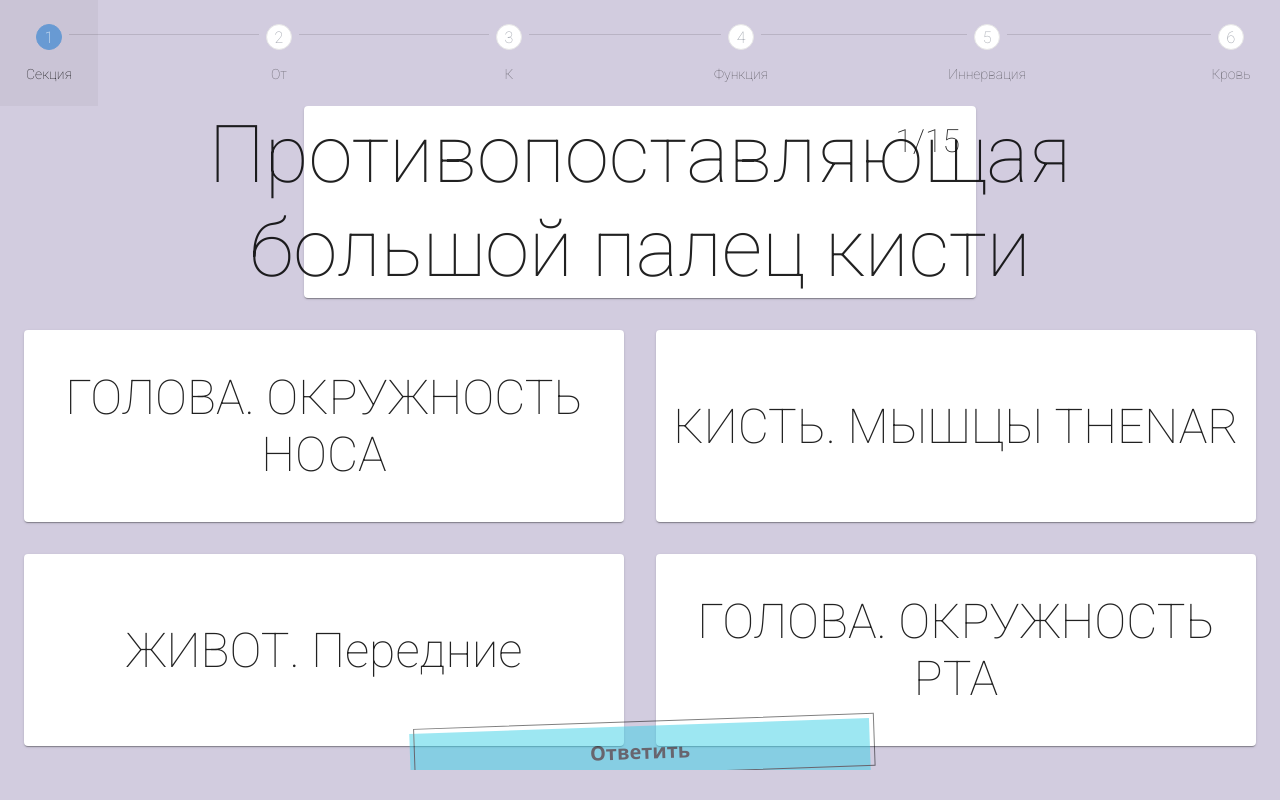
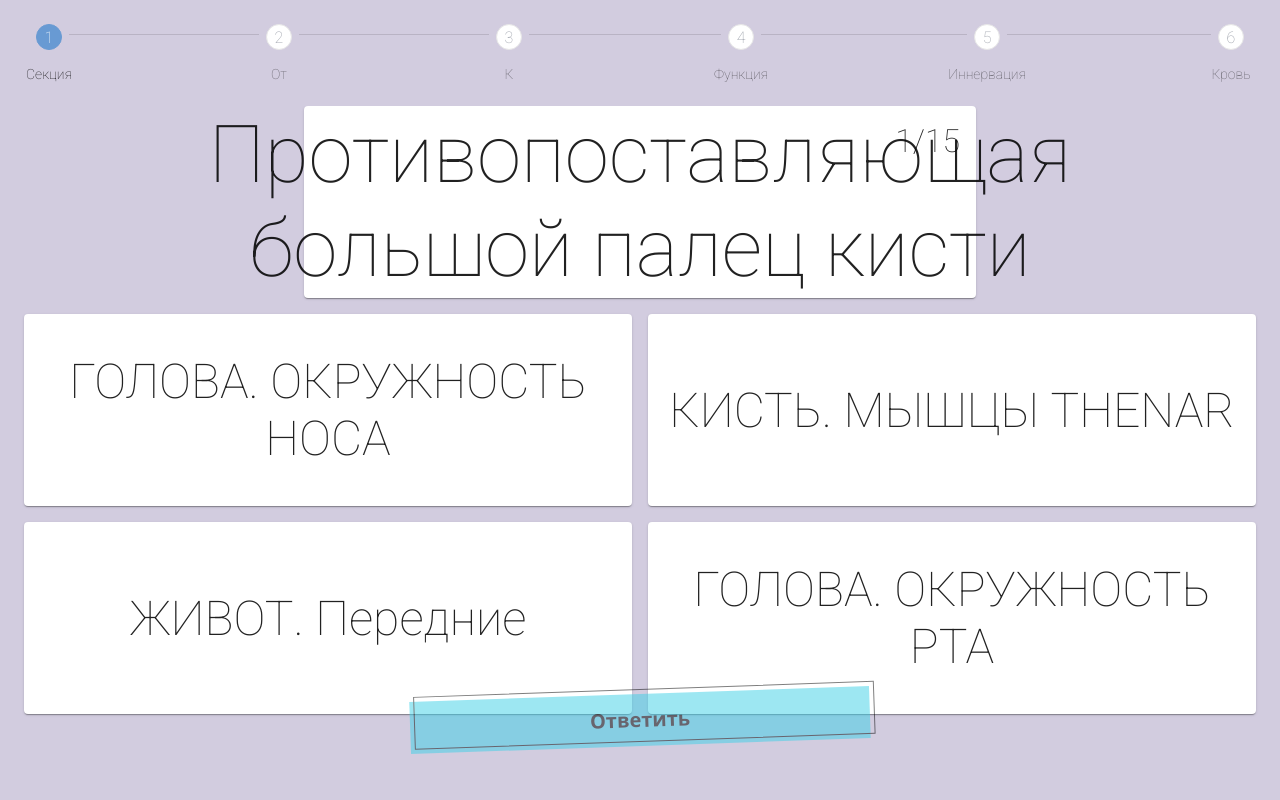
Before and after one commit to oxmap/ox-muscles, an Angular app: page /start in a window 1280 px wide. Both pictures are taken after a click on the button "НАЧАТЬ". Built offline with nearby package versions, Linux system fonts and the light colour scheme.

Commit message:
Removed header navigation

```diff
--- a/src/app/components/main/main.component.scss
+++ b/src/app/components/main/main.component.scss
@@ -8,6 +8,7 @@ $current: rgb(104, 154, 211);
     background: transparent;
   }
   .mat-step-header {
+    pointer-events: none !important;
     .mat-step-icon {
       font-weight: 500;
       background-color: white;
@@ -58,7 +59,7 @@ $current: rgb(104, 154, 211);
 
   .grid {
     display: grid;
-    gap: 2em;
+    gap: 2vmin;
     grid-template-columns: 1fr 1fr;
     .mat-card {
       cursor: pointer;
@@ -72,7 +73,8 @@ $current: rgb(104, 154, 211);
 
   .main-card {
     width: 50vw;
-    margin: 0 auto 2em auto;
+    height: 20vh;
+    margin: 0 auto 2vmin auto;
   }
 
   .status {
```
